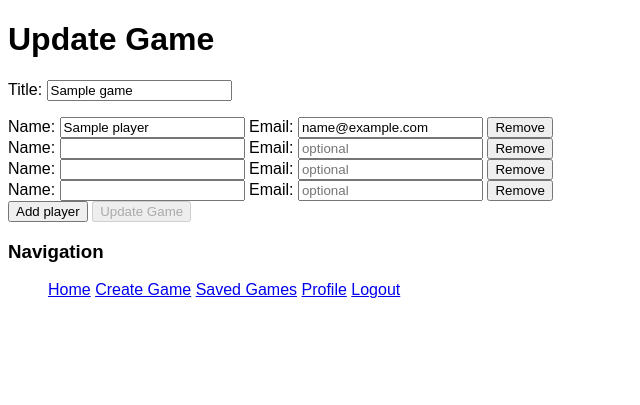
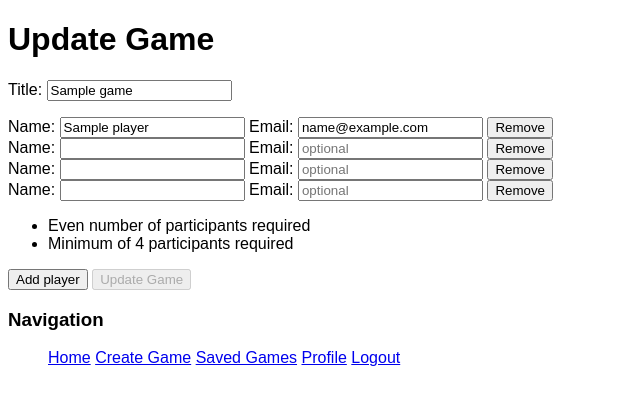
Before and after one commit to nickolasalcazar/SecretSanta, a Django app: page /game/1/update/ in a window 1280 px wide. Shown: the top 405 px of the page, without its empty margins (0-640 px from the left). Run offline with Django 3.2, Linux system fonts and the light colour scheme; a user stored in the database is signed in; tables that the repository leaves empty hold one stand-in row (values such as "Sample post").

Commit message:
updateGame form now dynamically displays messages specifying criteria for submitting a game.

```diff
--- a/secretsanta/game/static/game/update_game_form.js
+++ b/secretsanta/game/static/game/update_game_form.js
@@ -1,12 +1,17 @@
 // JS for templates/game/game_form.html
 console.log('game/update_game_form.js');
-console.log('cached 6')
+console.log('cached15')
 
 const add_player_btn = document.querySelector('#add-player-btn');
 
 const game_form = document.querySelector('#game-form');
 const player_form = document.querySelector('#add-player-form');
 const player_form_rows = document.getElementsByClassName('add-player-row'); // Returns live list
+
+// Criteria list variables
+const criteria_list = document.querySelector('#criteria-list');
+const odd_player_msg = document.querySelector('#odd-player-msg');
+const min_player_msg = document.querySelector('#min-player-msg');
 
 // Select Django form manager TOTAL_FORMS variable
 let totalForms = document.querySelector("#id_player_set-TOTAL_FORMS");
@@ -41,10 +46,7 @@ add_player_btn.addEventListener('click', function(event) {
     validateForm();
 });
 
-// Remove player-form-row
-// Event bubbling. If any child element of game_form is clicked,
-// then the event will be bubbled up to the parent node game_form.
-// The expression event.target refers to the element the event fired on.
+// Remove player-form-row. Event bubbling.
 game_form.addEventListener('click', function(event) {
     if (event.target.classList.contains('rmv-player-btn')) {
         event.preventDefault();
@@ -73,7 +75,7 @@ function countPlayers() {
     for (let form of player_form_rows) {
         // Ignore hidden forms
         if (window.getComputedStyle(form).display === 'none') continue;
-        // Grabs the 'name' field of each form and checks if it field i
+        // Grabs the 'name' field of each form and checks if filled in
         if (form.querySelector('input').value) count++;
     }
     return count;
@@ -99,6 +101,7 @@ function countForms() {
 function validateForm() {
     const totalPlayers = countPlayers();
     submit_game_btn.disabled = !((totalPlayers % 2 == 0) && totalPlayers >= 4);
+    addMessages(totalPlayers);
 }
 
 /*
@@ -106,3 +109,14 @@ function validateForm() {
  * If there are at least five form rows, then any form row can be deleted.
  */
 function canDeleteRow(formRow) { return countForms() >= 5; }
+
+/*
+ * Displays elements that specify critieria to creating a Game.
+ * Takes current total number of Players as an argument.
+ */
+function addMessages(totalPlayers) {
+    if (totalPlayers % 2 == 0) odd_player_msg.style.display = 'none';
+    else odd_player_msg.style.display = '';
+    if (totalPlayers >= 4) min_player_msg.style.display = 'none';
+    else min_player_msg.style.display = '';
+}
--- a/secretsanta/game/templates/game/game_form.html
+++ b/secretsanta/game/templates/game/game_form.html
@@ -24,6 +24,12 @@
                     </div>
                 {% endfor %}
             </div>
+            <div>
+                <ul id="criteria-list">
+                    <li id="odd-player-msg">Even number of participants required</li>
+                    <li id="min-player-msg">Minimum of 4 participants required</li>
+                </ul>
+            </div>
             <button id='add-player-btn'>Add player</button>
             <button id='submit-game-btn'  type='submit'>{{ action_title }} Game</button>
         </form>
```
